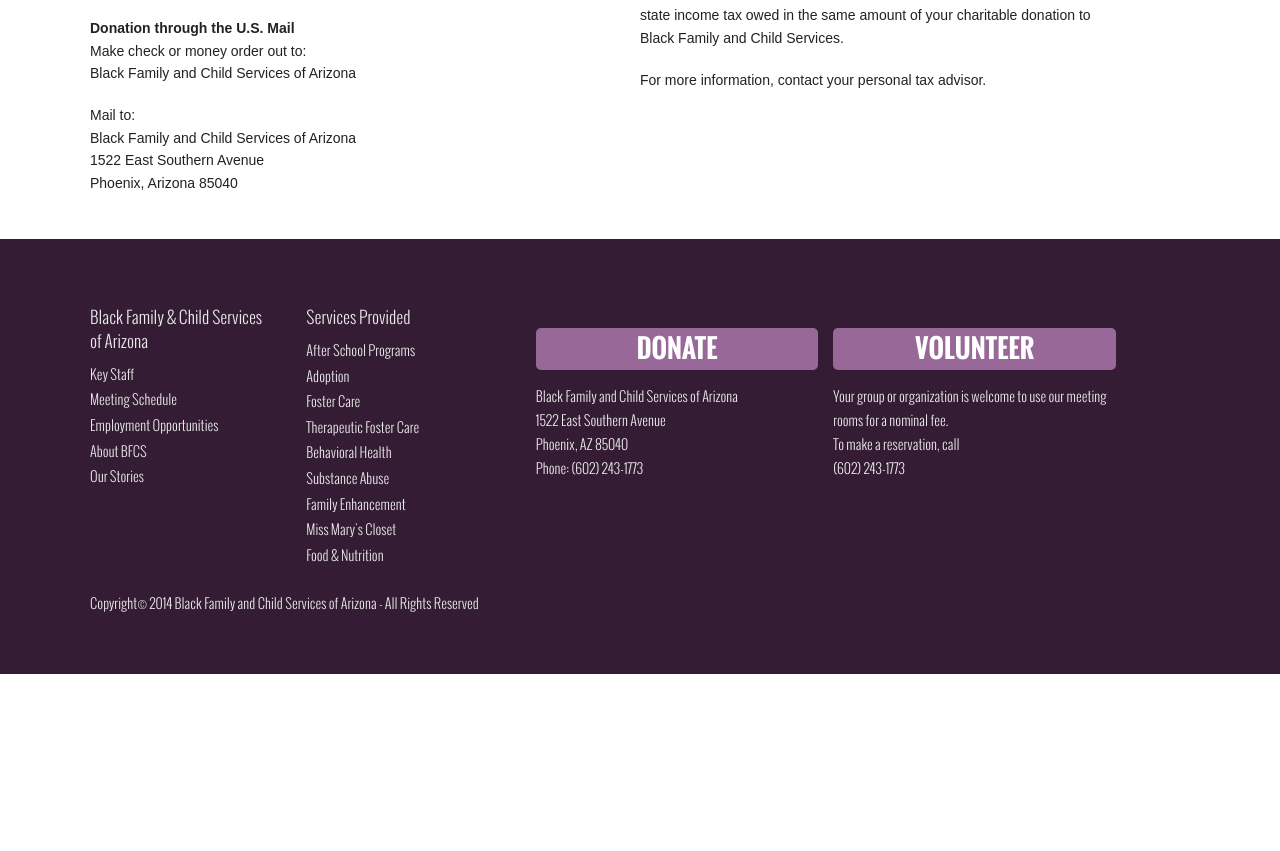
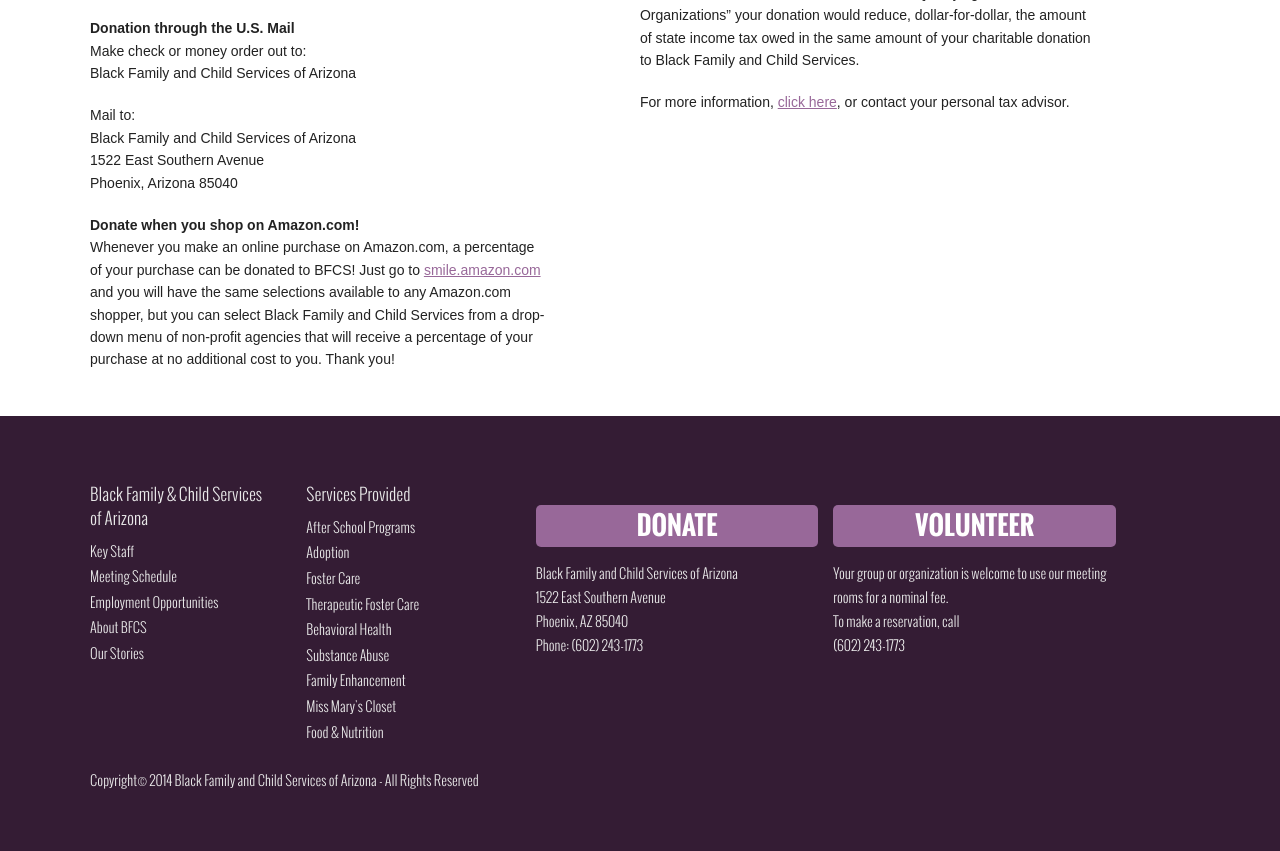
Before and after one commit to kristenzirkler/bfcs-site, a PHP site: page /donate.php in a window 1280 px wide. Shown: the part 718-1569 px from the top of the page. Before the commit the page ends 1392 px from the top, so only its background shows below. Run offline with PHP 8.4, Linux system fonts and the light colour scheme.

Commit message:
Add amazon smile text & edit charitable donation text

```diff
--- a/donate.php
+++ b/donate.php
@@ -62,6 +62,8 @@
   		1522 East Southern Avenue<br/>
   		Phoenix, Arizona 85040
   		</p>
+      <p><strong>Donate when you shop on Amazon.com!</strong><br/>
+      Whenever you make an online purchase on Amazon.com, a percentage of your purchase can be donated to BFCS! Just go to <a href="http://smile.amazon.com">smile.amazon.com</a> and you will have the same selections available to any Amazon.com shopper, but you can select Black Family and Child Services from a drop-down menu of non-profit agencies that will receive a percentage of your purchase at no additional cost to you. Thank you!</p>
 
   	</div>
   	<div class="large-5 columns left large-offset-1">
@@ -77,10 +79,10 @@
   		Phoenix, Arizona 85040
   		</p>
   		<p><strong>Charitable Tax Credits</strong><br/>
-  		As an Arizona resident, you may qualify to receive a Charitable Tax Credit from your state income tax for a contribution made to Black Family and Child Services.
+  		As an Arizona resident, you may qualify to receive a charitable tax credit from your state income tax for a contribution made to Black Family and Child Services.
   		</p>
-  		<p>A Charitable Tax Credit would reduce, dollar-for-dollar, the amount of state income tax owed in the same amount of your charitable donation to Black Family and Child Services.</p>
-  		<p>For more information, contact your personal tax advisor.
+  		<p>Known as the “Credit for Donations made to Qualifying Charitable Organizations” your donation would reduce, dollar-for-dollar, the amount of state income tax owed in the same amount of your charitable donation to Black Family and Child Services.</p>
+  		<p>For more information, <a href="https://www.azdor.gov/taxcredits/qualifyingcharitableorganizations.aspx">click here</a>, or contact your personal tax advisor.
 	  	</p>
   	</div>
   </div>
```
